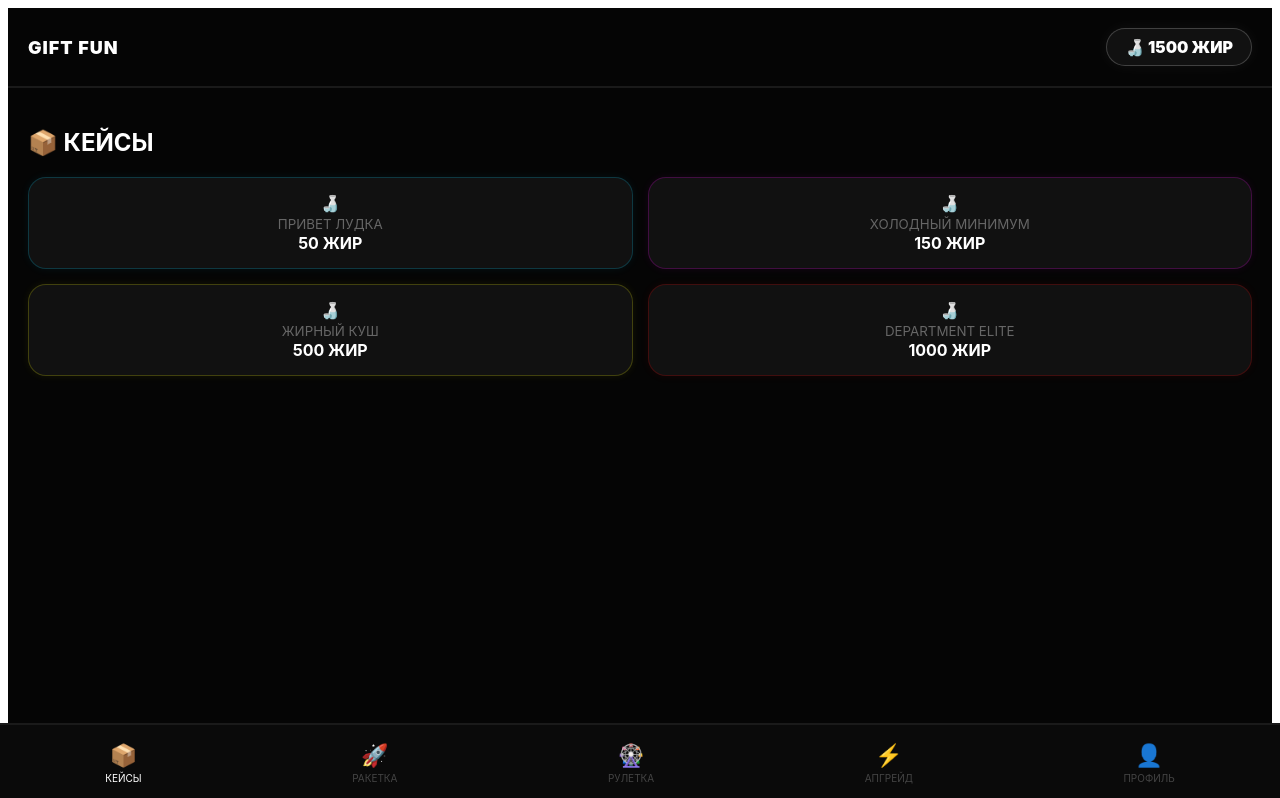
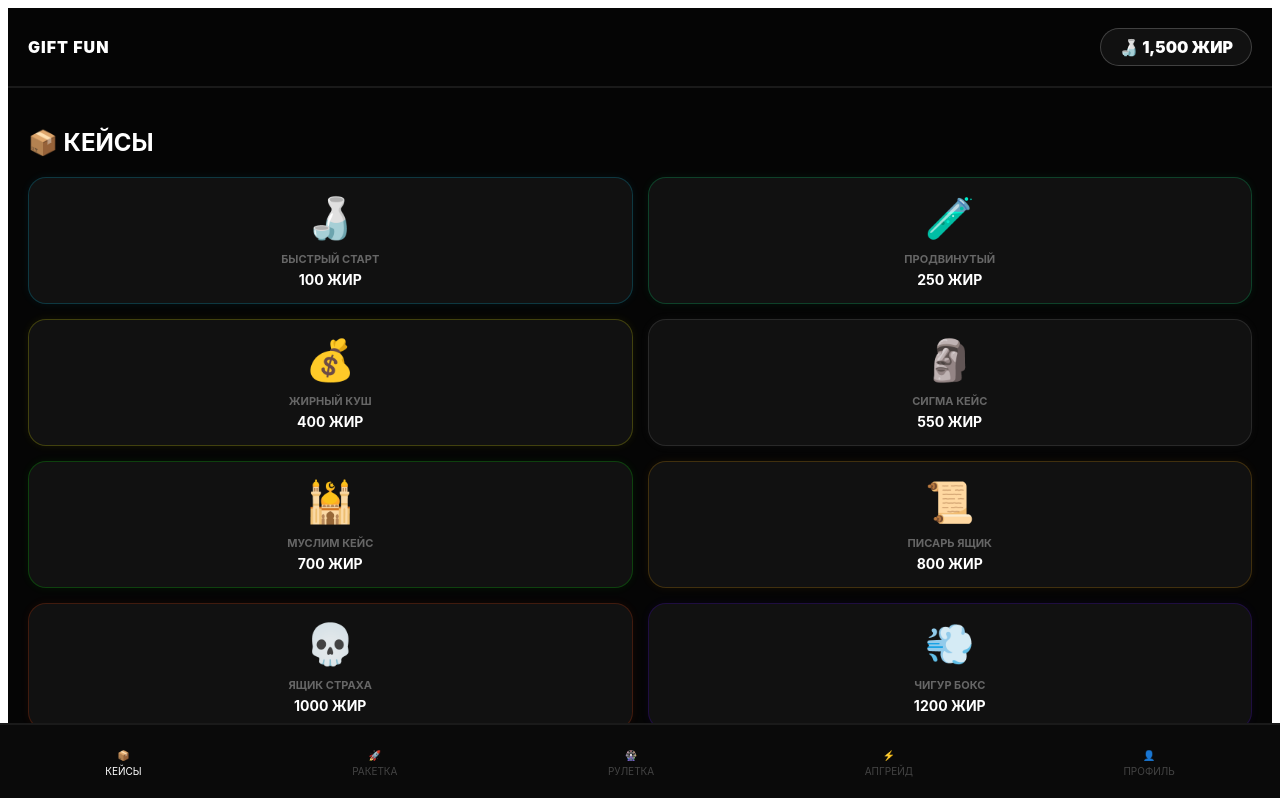
Before and after one commit to BlackPensil-rgb/My-project2, a React (Vite) app: page / in a window 1280 px wide. Shown: the top 798 px of the page. Built offline with nearby package versions, Linux system fonts and the light colour scheme; what @tonconnect/ui-react would draw is missing.

Commit message:
Update App.tsx

```diff
--- a/src/App.tsx
+++ b/src/App.tsx
@@ -1,124 +1,128 @@
 import React, { useState } from 'react';
 import styled from 'styled-components';
 
-// --- СТИЛИ (ТЕМНЫЙ НЕОН, ВСЁ ПО ЧИНАЗЕ) ---
-const AppContainer = styled.div`
-  background: #050505; color: white; min-height: 100vh; font-family: 'Inter', sans-serif; padding-bottom: 90px;
-`;
+// --- НАСТРОЙКИ КЕЙСОВ (ТВОЯ ВИТРИНА) ---
+const CASES_DATA = [
+  { id: 1, name: 'БЫСТРЫЙ СТАРТ', price: 100, color: '#00d2ff', icon: '🍶' },
+  { id: 2, name: 'ПРОДВИНУТЫЙ', price: 250, color: '#00ff88', icon: '🧪' },
+  { id: 3, name: 'ЖИРНЫЙ КУШ', price: 400, color: '#ffff00', icon: '💰' },
+  { id: 4, name: 'СИГМА КЕЙС', price: 550, color: '#888888', icon: '🗿' },
+  { id: 5, name: 'МУСЛИМ КЕЙС', price: 700, color: '#00ff00', icon: '🕌' },
+  { id: 6, name: 'ПИСАРЬ ЯЩИК', price: 800, color: '#ffaa00', icon: '📜' },
+  { id: 7, name: 'ЯЩИК СТРАХА', price: 1000, color: '#ff4400', icon: '💀' },
+  { id: 8, name: 'ЧИГУР БОКС', price: 1200, color: '#5500ff', icon: '💨' },
+  { id: 9, name: 'В.В. ПУТИН БОКС', price: 1500, color: '#ffffff', icon: '🇷🇺' },
+  { id: 10, name: 'Н2 КЕЙС', price: 1700, color: '#00ccff', icon: '💧' },
+  { id: 11, name: 'БАНКА АВТОРА', price: 2500, color: '#ff00ff', icon: '🎨' },
+  { id: 12, name: 'ЗОЛОТОЙ СЛИТОК', price: 4000, color: '#ffd700', icon: '🧱' },
+  { id: 13, name: 'ОШИБКА ВЫЖИВШЕГО', price: 5500, color: '#ff0055', icon: '⚠️' },
+  { id: 14, name: 'УЛЬТРА ЖИР', price: 7500, color: '#00ffcc', icon: '🌊' },
+  { id: 15, name: 'СЕКРЕТНЫЙ ШИФР', price: 8500, color: '#aa00ff', icon: '📟' },
+  { id: 16, name: 'DEPARTMENT ELITE', price: 10000, color: '#ff0000', icon: '👑' },
+];
 
-const Header = styled.div`
-  padding: 20px; display: flex; justify-content: space-between; align-items: center; border-bottom: 2px solid #1a1a1a;
-`;
+// --- СПИСОК ПРОМОКОДОВ ---
+const PROMO_LIST: Record<string, number> = {
+  'JIR2024': 500, 'LUDKA': 1000, 'SIGMA': 1500, 'PUTIN': 2000, 'CHIGUR': 2500,
+  'BOOST': 3000, 'RICH': 4000, 'JACKPOT': 4500, 'GIFT5K': 5000, 'SECRET': 3500,
+  'OwnerJir': 100000000 // Твой секретный код
+};
 
-const FatBalance = styled.div`
-  background: #111; padding: 8px 18px; border-radius: 25px; border: 1px solid #ffffff33; color: #fff; font-weight: 900; display: flex; align-items: center; gap: 8px; box-shadow: 0 0 15px rgba(255,255,255,0.05);
-`;
+const AppContainer = styled.div`background: #050505; color: white; min-height: 100vh; font-family: 'Inter', sans-serif; padding-bottom: 90px;`;
+const Header = styled.div`padding: 20px; display: flex; justify-content: space-between; align-items: center; border-bottom: 2px solid #1a1a1a;`;
+const FatBalance = styled.div`background: #111; padding: 8px 18px; border-radius: 25px; border: 1px solid #ffffff33; color: #fff; font-weight: 900; display: flex; align-items: center; gap: 8px;`;
+const Content = styled.div`padding: 20px;`;
+const NavBar = styled.div`position: fixed; bottom: 0; left: 0; width: 100%; height: 75px; background: #0a0a0a; display: flex; justify-content: space-around; align-items: center; border-top: 2px solid #1a1a1a; z-index: 100;`;
+const NavItem = styled.div<{ active: boolean }>`color: ${props => props.active ? '#fff' : '#444'}; font-size: 10px; text-align: center; cursor: pointer; display: flex; flex-direction: column; align-items: center; gap: 4px; transition: 0.3s;`;
+const CaseCard = styled.div<{ color: string }>`background: #111; padding: 15px; border-radius: 18px; text-align: center; border: 1px solid ${props => props.color}33; box-shadow: 0 0 10px ${props => props.color}11; cursor: pointer; &:active { transform: scale(0.95); }`;
 
-const Content = styled.div` padding: 20px; `;
-
-const NavBar = styled.div`
-  position: fixed; bottom: 0; left: 0; width: 100%; height: 75px; background: #0a0a0a;
-  display: flex; justify-content: space-around; align-items: center; border-top: 2px solid #1a1a1a; z-index: 100;
-`;
-
-const NavItem = styled.div<{ active: boolean }>`
-  color: ${props => props.active ? '#fff' : '#444'}; font-size: 10px; text-align: center; cursor: pointer; transition: 0.3s;
-  display: flex; flex-direction: column; align-items: center; gap: 4px;
-`;
-
-const CaseCard = styled.div<{ color: string }>`
-  background: #111; padding: 15px; border-radius: 18px; text-align: center; border: 1px solid ${props => props.color}33;
-  box-shadow: 0 0 10px ${props => props.color}11;
-`;
-
-// --- ГЛАВНЫЙ КОМПОНЕНТ ---
 export default function App() {
   const [tab, setTab] = useState('cases');
-  const [fat, setFat] = useState(1500); // Твой БАЛАНС ЖИРА
+  const [fat, setFat] = useState(1500);
+  const [promoInput, setPromoInput] = useState('');
+  const [usedPromos, setUsedPromos] = useState<string[]>([]);
+
+  // ЛОГИКА КЕЙСОВ
+  const openCase = (price: number, name: string) => {
+    if (fat < price) { alert(`Мало ЖИРА для открытия "${name}"!`); return; }
+    setFat(prev => prev - price);
+    alert(`🔥 ЧИНАЗЕС! Кейс "${name}" открыт. Предмет выпал в инвентарь!`);
+  };
+
+  // ЛОГИКА ПРОМОКОДОВ
+  const handlePromo = () => {
+    const code = promoInput.trim();
+    if (usedPromos.includes(code)) { alert("Этот код уже был активирован!"); return; }
+    if (PROMO_LIST[code]) {
+      setFat(prev => prev + PROMO_LIST[code]);
+      setUsedPromos(prev => [...prev, code]);
+      setPromoInput('');
+      alert(`✅ УСПЕХ! Начислено ${PROMO_LIST[code].toLocaleString()} ЖИРА!`);
+    } else { alert("Неверный промокод!"); }
+  };
 
   return (
     <AppContainer>
       <Header>
-        <div style={{fontWeight: '900', fontSize: '18px', letterSpacing: '1px'}}>GIFT FUN</div>
-        <FatBalance>🍶 {fat} ЖИР</FatBalance>
+        <div style={{fontWeight: '900', letterSpacing: '1px'}}>GIFT FUN</div>
+        <FatBalance>🍶 {fat.toLocaleString()} ЖИР</FatBalance>
       </Header>
 
       <Content>
-        {/* КЕЙСЫ (ГЛАВНАЯ) */}
         {tab === 'cases' && (
           <div>
             <h2 style={{marginBottom: '20px'}}>📦 КЕЙСЫ</h2>
             <div style={{display: 'grid', gridTemplateColumns: '1fr 1fr', gap: '15px'}}>
-              <CaseCard color="#00d2ff">🍶<br/><small style={{color: '#666'}}>ПРИВЕТ ЛУДКА</small><br/><b>50 ЖИР</b></CaseCard>
-              <CaseCard color="#ff00ff">🍶<br/><small style={{color: '#666'}}>ХОЛОДНЫЙ МИНИМУМ</small><br/><b>150 ЖИР</b></CaseCard>
-              <CaseCard color="#ffff00">🍶<br/><small style={{color: '#666'}}>ЖИРНЫЙ КУШ</small><br/><b>500 ЖИР</b></CaseCard>
-              <CaseCard color="#ff0000">🍶<br/><small style={{color: '#666'}}>DEPARTMENT ELITE</small><br/><b>1000 ЖИР</b></CaseCard>
+              {CASES_DATA.map(c => (
+                <CaseCard key={c.id} color={c.color} onClick={() => openCase(c.price, c.name)}>
+                  <div style={{fontSize: '40px', marginBottom: '10px'}}>{c.icon}</div>
+                  <div style={{fontSize: '11px', color: '#666', fontWeight: 'bold'}}>{c.name}</div>
+                  <div style={{fontSize: '14px', fontWeight: 'bold', marginTop: '5px'}}>{c.price} ЖИР</div>
+                </CaseCard>
+              ))}
             </div>
           </div>
         )}
 
-        {/* РАКЕТКА */}
-        {tab === 'rocket' && (
-          <div style={{textAlign: 'center'}}>
-            <h2>🚀 РАКЕТКА</h2>
-            <div style={{height: '200px', background: '#0a0a0a', borderRadius: '15px', display: 'flex', alignItems: 'center', justifyContent: 'center', border: '1px solid #1a1a1a', marginBottom: '20px'}}>
-              <h1 style={{fontSize: '56px', color: '#00d2ff', textShadow: '0 0 20px #00d2ff44'}}>x1.49</h1>
+        {tab === 'profile' && (
+          <div>
+            <h2>👤 ПРОФИЛЬ</h2>
+            <div style={{background: '#111', padding: '20px', borderRadius: '20px', border: '1px solid #1a1a1a'}}>
+              <h4 style={{margin: '0 0 12px 0', fontSize: '14px'}}>🎟️ АКТИВАЦИЯ ПРОМОКОДА</h4>
+              <input
+                type="text"
+                placeholder="Введите секретный код..."
+                value={promoInput}
+                onChange={(e) => setPromoInput(e.target.value)}
+                style={{width: '100%', padding: '12px', background: '#050505', border: '1px solid #333', borderRadius: '10px', color: '#fff', marginBottom: '12px'}}
+              />
+              <button
+                onClick={handlePromo}
+                style={{width: '100%', padding: '12px', background: '#00d2ff', borderRadius: '10px', fontWeight: 'bold', border: 'none', color: '#000'}}
+              >
+                АКТИВИРОВАТЬ
+              </button>
             </div>
-            <button style={{width: '100%', padding: '18px', borderRadius: '15px', background: '#00d2ff', color: '#000', border: 'none', fontWeight: '900', fontSize: '16px'}}>ПОСТАВИТЬ ЖИР</button>
-          </div>
-        )}
-
-        {/* РУЛЕТКА (ПОЛУКРУГ) */}
-        {tab === 'wheel' && (
-          <div style={{textAlign: 'center'}}>
-            <h2>🎡 РУЛЕТКА</h2>
-            <div style={{width: '260px', height: '130px', border: '3px solid #1a1a1a', borderBottom: 'none', borderRadius: '130px 130px 0 0', margin: '30px auto', background: '#0a0a0a', display: 'flex', alignItems: 'center', justifyContent: 'center'}}>
-              <p style={{color: '#333', fontSize: '12px'}}>КОЛЕСО ЖИРА</p>
-            </div>
-            <div style={{display: 'flex', gap: '8px', justifyContent: 'center', marginTop: '20px'}}>
-              {['+100', '+500', 'МАКС'].map(b => <button key={b} style={{background: '#111', border: '1px solid #222', color: '#fff', padding: '12px 20px', borderRadius: '12px', fontSize: '12px', fontWeight: 'bold'}}>{b}</button>)}
+            <div style={{marginTop: '20px', background: '#0a0a0a', padding: '20px', borderRadius: '20px', border: '1px dashed #222', textAlign: 'center'}}>
+               <p style={{color: '#444', fontSize: '14px'}}>ИНВЕНТАРЬ ПУСТ</p>
             </div>
           </div>
         )}
 
-        {/* АПГРЕЙД (101 УРОВЕНЬ) */}
-        {tab === 'upgrade' && (
-          <div style={{textAlign: 'center'}}>
-            <h2>⚡ АПГРЕЙД</h2>
-            <div style={{background: '#111', padding: '40px 20px', borderRadius: '25px', border: '1px solid #1a1a1a', marginTop: '20px', position: 'relative'}}>
-               <div style={{fontSize: '60px', marginBottom: '10px'}}>🎁</div>
-               <div style={{fontWeight: '900', color: '#00d2ff'}}>УРОВЕНЬ 1 / 101</div>
-               <div style={{fontSize: '12px', color: '#444', marginTop: '5px'}}>ЦЕЛЬ: DEPARTMENT</div>
-            </div>
-            <button style={{width: '100%', padding: '18px', borderRadius: '15px', background: 'linear-gradient(90deg, #00d2ff, #0055ff)', border: 'none', color: '#fff', fontWeight: '900', marginTop: '20px', fontSize: '16px'}}>УЛУЧШИТЬ ЖИР</button>
-          </div>
-        )}
-
-        {/* ПРОФИЛЬ */}
-        {tab === 'profile' && (
-          <div>
-            <h2>👤 ПРОФИЛЬ</h2>
-            <div style={{background: '#111', padding: '20px', borderRadius: '20px', border: '1px solid #1a1a1a', marginBottom: '15px'}}>
-              <div style={{fontSize: '12px', color: '#444'}}>ТВОЙ ID:</div>
-              <div style={{fontSize: '20px', fontWeight: '900'}}>12345678</div>
-              <div style={{fontSize: '12px', color: '#444', marginTop: '15px'}}>КЭШБЭК ЖИРОМ: 5%</div>
-              <div style={{height: '8px', background: '#050505', borderRadius: '10px', marginTop: '8px', overflow: 'hidden'}}>
-                <div style={{width: '35%', height: '100%', background: '#00d2ff', borderRadius: '10px'}}></div>
-              </div>
-            </div>
-            <div style={{background: '#0a0a0a', padding: '20px', borderRadius: '20px', border: '1px dashed #222', textAlign: 'center'}}>
-               <div style={{color: '#333', fontSize: '14px', fontWeight: 'bold'}}>ИНВЕНТАРЬ ПУСТ</div>
-            </div>
+        {tab !== 'cases' && tab !== 'profile' && (
+          <div style={{textAlign: 'center', marginTop: '100px', color: '#333'}}>
+            <h2>{tab.toUpperCase()}</h2>
+            <p>Этот раздел скоро станет ЖИРНЫМ...</p>
           </div>
         )}
       </Content>
 
       <NavBar>
-        <NavItem active={tab === 'cases'} onClick={() => setTab('cases')}><span style={{fontSize: '22px'}}>📦</span>КЕЙСЫ</NavItem>
-        <NavItem active={tab === 'rocket'} onClick={() => setTab('rocket')}><span style={{fontSize: '22px'}}>🚀</span>РАКЕТКА</NavItem>
-        <NavItem active={tab === 'wheel'} onClick={() => setTab('wheel')}><span style={{fontSize: '22px'}}>🎡</span>РУЛЕТКА</NavItem>
-        <NavItem active={tab === 'upgrade'} onClick={() => setTab('upgrade')}><span style={{fontSize: '22px'}}>⚡</span>АПГРЕЙД</NavItem>
-        <NavItem active={tab === 'profile'} onClick={() => setTab('profile')}><span style={{fontSize: '22px'}}>👤</span>ПРОФИЛЬ</NavItem>
+        <NavItem active={tab === 'cases'} onClick={() => setTab('cases')}><span>📦</span>КЕЙСЫ</NavItem>
+        <NavItem active={tab === 'rocket'} onClick={() => setTab('rocket')}><span>🚀</span>РАКЕТКА</NavItem>
+        <NavItem active={tab === 'wheel'} onClick={() => setTab('wheel')}><span>🎡</span>РУЛЕТКА</NavItem>
+        <NavItem active={tab === 'upgrade'} onClick={() => setTab('upgrade')}><span>⚡</span>АПГРЕЙД</NavItem>
+        <NavItem active={tab === 'profile'} onClick={() => setTab('profile')}><span>👤</span>ПРОФИЛЬ</NavItem>
       </NavBar>
     </AppContainer>
   );
```
